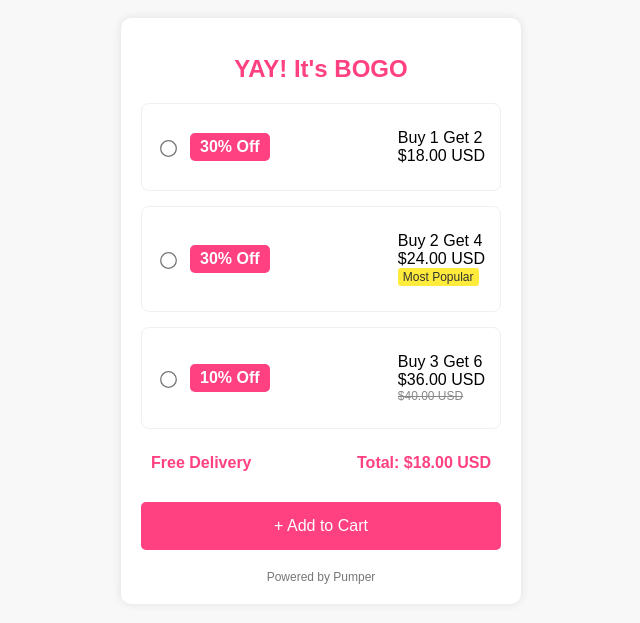
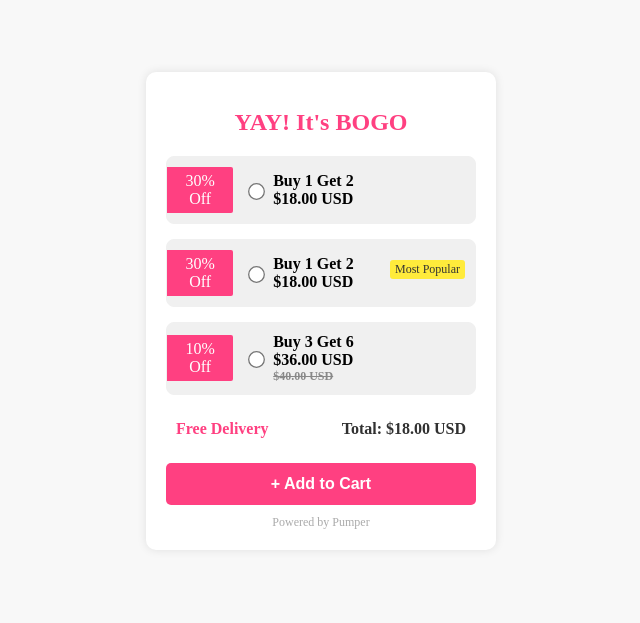
Before and after one commit to Adarsh1-me/Bogo-offer, a plain HTML site: page index.html in a window 1280 px wide. Shown: the part 109-732 px from the top of the page, without its empty margins (319-959 px from the left). Drawn offline with Linux system fonts and the light colour scheme.

Commit message:
Add files via upload

```diff
--- a/index.html
+++ b/index.html
@@ -12,9 +12,9 @@
 
         <div class="offer-card">
             <label class="offer-header">
+                <div class="discount">30% Off</div>
                 <input type="radio" name="offer" value="1">
                 <div class="offer-content">
-                    <div class="discount">30% Off</div>
                     <div class="offer-details">
                         <span>Buy 1 Get 2</span>
                         <span class="price">$18.00 USD</span>
@@ -48,12 +48,12 @@
 
         <div class="offer-card">
             <label class="offer-header">
+                <div class="discount">30% Off</div>
                 <input type="radio" name="offer" value="2">
                 <div class="offer-content">
-                    <div class="discount">30% Off</div>
                     <div class="offer-details">
-                        <span>Buy 2 Get 4</span>
-                        <span class="price">$24.00 USD</span>
+                        <span>Buy 1 Get 2</span>
+                        <span class="price">$18.00 USD</span>
                         <span class="popular">Most Popular</span>
                     </div>
                 </div>
@@ -83,12 +83,11 @@
             </div>
         </div>
 
-
         <div class="offer-card">
             <label class="offer-header">
+                <div class="discount">10% Off</div>
                 <input type="radio" name="offer" value="3">
                 <div class="offer-content">
-                    <div class="discount">10% Off</div>
                     <div class="offer-details">
                         <span>Buy 3 Get 6</span>
                         <span class="price">$36.00 USD <span class="strike">$40.00 USD</span></span>
@@ -130,139 +129,3 @@
     <script src="script.js"></script>
 </body>
 </html>
-
-
-
-<!-- <!DOCTYPE html>
-<html lang="en">
-<head>
-    <meta charset="UTF-8">
-    <meta name="viewport" content="width=device-width, initial-scale=1.0">
-    <title>BOGO Offer</title>
-    <link rel="stylesheet" href="style.css">
-</head>
-<body>
-    <div class="container">
-        <h1>YAY! It's BOGO</h1>
-
-        <div class="offer-card">
-            <label class="offer-header">
-                <input type="radio" name="offer" value="1">
-                <div class="offer-content">
-                    <div class="discount">30% Off</div>
-                    <div class="offer-details">
-                        <span>Buy 1 Get 2</span>
-                        <span class="price">$18.00 USD</span>
-                    </div>
-                </div>
-            </label>
-
-            <div class="options" id="options-1">
-                <div class="option-group">
-                    <div class="select-wrapper">
-                        <label for="size1">Size</label>
-                        <select id="size1">
-                            <option value="S">S</option>
-                            <option value="M">M</option>
-                            <option value="L">L</option>
-                            <option value="XL">XL</option>
-                        </select>
-                    </div>
-                    <div class="select-wrapper">
-                        <label for="color1">Colour</label>
-                        <select id="color1">
-                            <option value="black">Black</option>
-                            <option value="white">White</option>
-                            <option value="red">Red</option>
-                            <option value="blue">Blue</option>
-                        </select>
-                    </div>
-                </div>
-            </div>
-        </div>
-
-
-        <div class="offer-card">
-            <label class="offer-header">
-                <input type="radio" name="offer" value="2">
-                <div class="offer-content">
-                    <div class="discount">30% Off</div>
-                    <div class="offer-details">
-                        <span>Buy 2 Get 4</span>
-                        <span class="price">$24.00 USD</span>
-                        <span class="popular">Most Popular</span>
-                    </div>
-                </div>
-            </label>
-
-            <div class="options" id="options-2">
-                <div class="option-group">
-                    <div class="select-wrapper">
-                        <label for="size2">Size</label>
-                        <select id="size2">
-                            <option value="S">S</option>
-                            <option value="M">M</option>
-                            <option value="L">L</option>
-                            <option value="XL">XL</option>
-                        </select>
-                    </div>
-                    <div class="select-wrapper">
-                        <label for="color2">Colour</label>
-                        <select id="color2">
-                            <option value="black">Black</option>
-                            <option value="white">White</option>
-                            <option value="red">Red</option>
-                            <option value="blue">Blue</option>
-                        </select>
-                    </div>
-                </div>
-            </div>
-        </div>
-
-
-        <div class="offer-card">
-            <label class="offer-header">
-                <input type="radio" name="offer" value="3">
-                <div class="offer-content">
-                    <div class="discount">10% Off</div>
-                    <div class="offer-details">
-                        <span>Buy 3 Get 6</span>
-                        <span class="price">$36.00 USD <span class="strike">$40.00 USD</span></span>
-                    </div>
-                </div>
-            </label>
-
-            <div class="options" id="options-3">
-                <div class="option-group">
-                    <div class="select-wrapper">
-                        <label for="size3">Size</label>
-                        <select id="size3">
-                            <option value="S">S</option>
-                            <option value="M">M</option>
-                            <option value="L">L</option>
-                            <option value="XL">XL</option>
-                        </select>
-                    </div>
-                    <div class="select-wrapper">
-                        <label for="color3">Colour</label>
-                        <select id="color3">
-                            <option value="black">Black</option>
-                            <option value="white">White</option>
-                            <option value="red">Red</option>
-                            <option value="blue">Blue</option>
-                        </select>
-                    </div>
-                </div>
-            </div>
-        </div>
-
-        <div class="footer">
-            <span>Free Delivery</span>
-            <div class="total">Total: $18.00 USD</div>
-        </div>
-        <button class="add-to-cart">+ Add to Cart</button>
-        <div class="powered-by">Powered by Pumper</div>
-    </div>
-    <script src="script.js"></script>
-</body>
-</html> -->
--- a/style.css
+++ b/style.css
@@ -1,5 +1,5 @@
 body {
-    font-family: Arial, sans-serif;
+    font-family: serif;
     background-color: #f8f8f8;
     margin: 0;
     padding: 20px;
@@ -26,6 +26,10 @@ h1 {
     font-size: 1.5rem;
 }
 
+/* .offer{
+    background-color: #e73370;
+} */
+
 .offer-card {
     border: 1px solid #f0f0f0;
     margin-bottom: 15px;
@@ -34,8 +38,7 @@ h1 {
     transition: transform 0.2s, box-shadow 0.2s;
     cursor: pointer;
     position: relative;
-    padding: 15px;
-    background-color: #fff;
+    background-color: #f0f0f0; /* Non-selected background */
 }
 
 .offer-card:hover {
@@ -50,34 +53,55 @@ h1 {
 }
 
 .offer-header input[type="radio"] {
-    margin-right: 15px;
+    margin-left: 15px;
     transform: scale(1.3);
-}
-
-.offer-content {
-    display: flex;
-    flex-direction: row;
-    justify-content: space-between;
-    width: 100%;
-    align-items: center;
 }
 
 .discount {
     background-color: #ff4081;
     color: #fff;
     padding: 5px 10px;
-    border-radius: 5px;
-    font-weight: bold;
+    border-radius: 0 2px 2px 0;
+    font-weight: lighter;
     text-align: center;
-    margin-right: 10px;
+    margin-right: 2px;
     flex-shrink: 0;
+    width: 15%;
+    height: 150%;
 }
 
+
+.offer-content {
+    display: flex;
+    flex-direction: row;
+    align-items: center;
+    width: 100%;
+}
+
+
 .offer-details {
+    flex: 1;
+    padding: 0 7px;
     display: flex;
     flex-direction: column;
     align-items: flex-start;
+    position: relative;
+    font-weight: 600;
+    font-size: medium;
 }
+
+.popular {
+    position: absolute;
+    right: 10px;
+    top: 0;
+    background-color: #ffeb3b;
+    color: #333;
+    padding: 2px 10px;
+    border-radius: 3px;
+    font-size: 10px;
+    font-weight: normal;
+}
+
 
 .offer-details span {
     display: block;
@@ -89,6 +113,7 @@ h1 {
     padding: 2px 5px;
     border-radius: 3px;
     font-size: 12px;
+    margin-top: 5px;
 }
 
 .strike {
@@ -145,29 +170,32 @@ h1 {
 .add-to-cart {
     width: 100%;
     background-color: #ff4081;
-    color: #fff;
+    color: white;
+    padding: 12px;
     border: none;
-    padding: 15px;
     border-radius: 5px;
     font-size: 16px;
-    margin-top: 20px;
+    font-weight: bold;
+    margin-top: 15px;
     cursor: pointer;
-    transition: background-color 0.3s;
 }
 
 .add-to-cart:hover {
-    background-color: #ff1c5c;
+    background-color: #e73370;
 }
 
 .powered-by {
     text-align: center;
-    margin-top: 20px;
-    color: #777;
+    color: #aaa;
+    margin-top: 10px;
     font-size: 12px;
 }
 
-@media (min-width: 768px) {
-    .container {
-        max-width: 400px;
-    }
+.offer-card.selected {
+    background-color: #fff;
+    border: 2px solid #ff4081;
 }
+
+.total{
+    color: #313131;
+}
```
